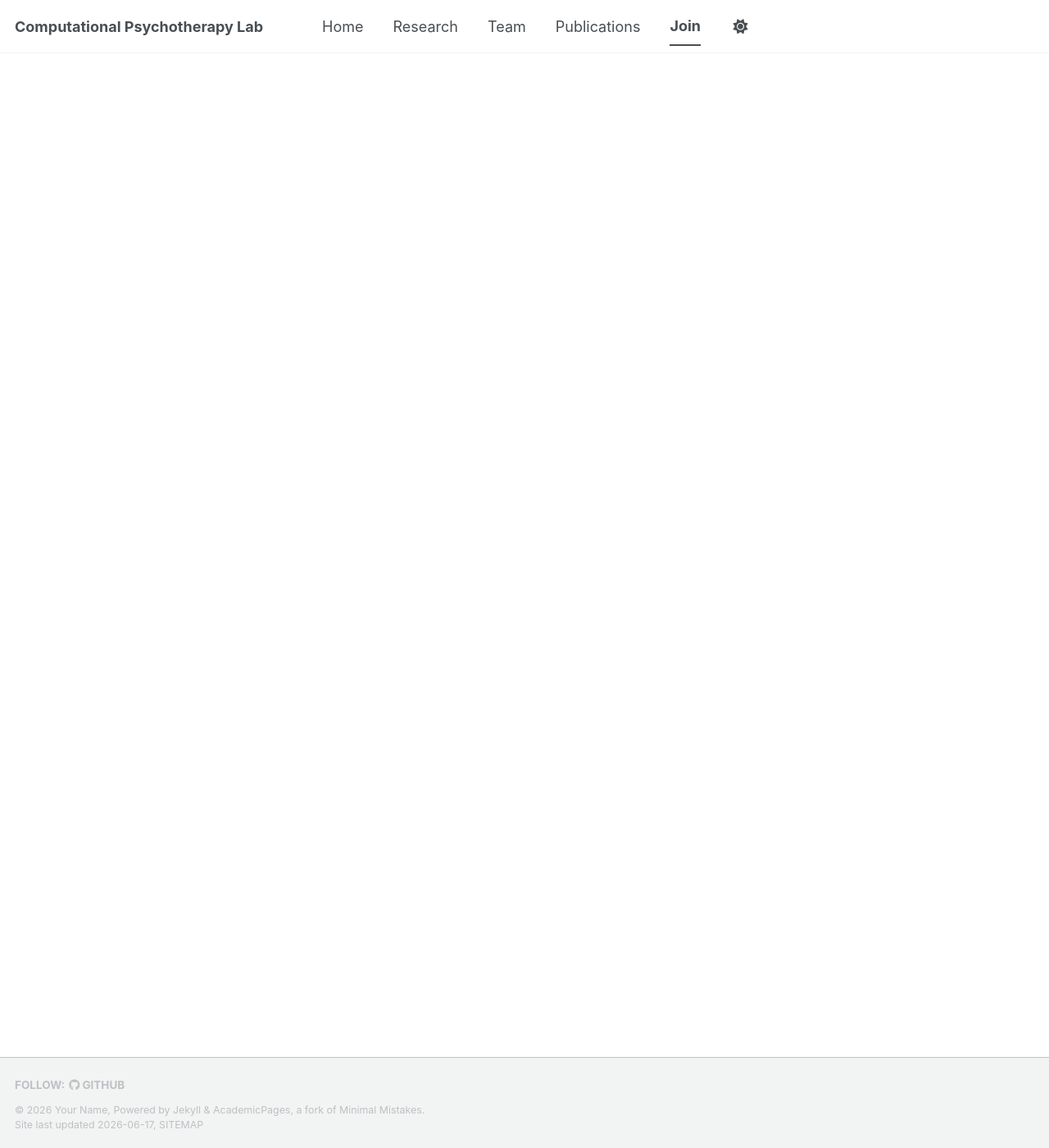
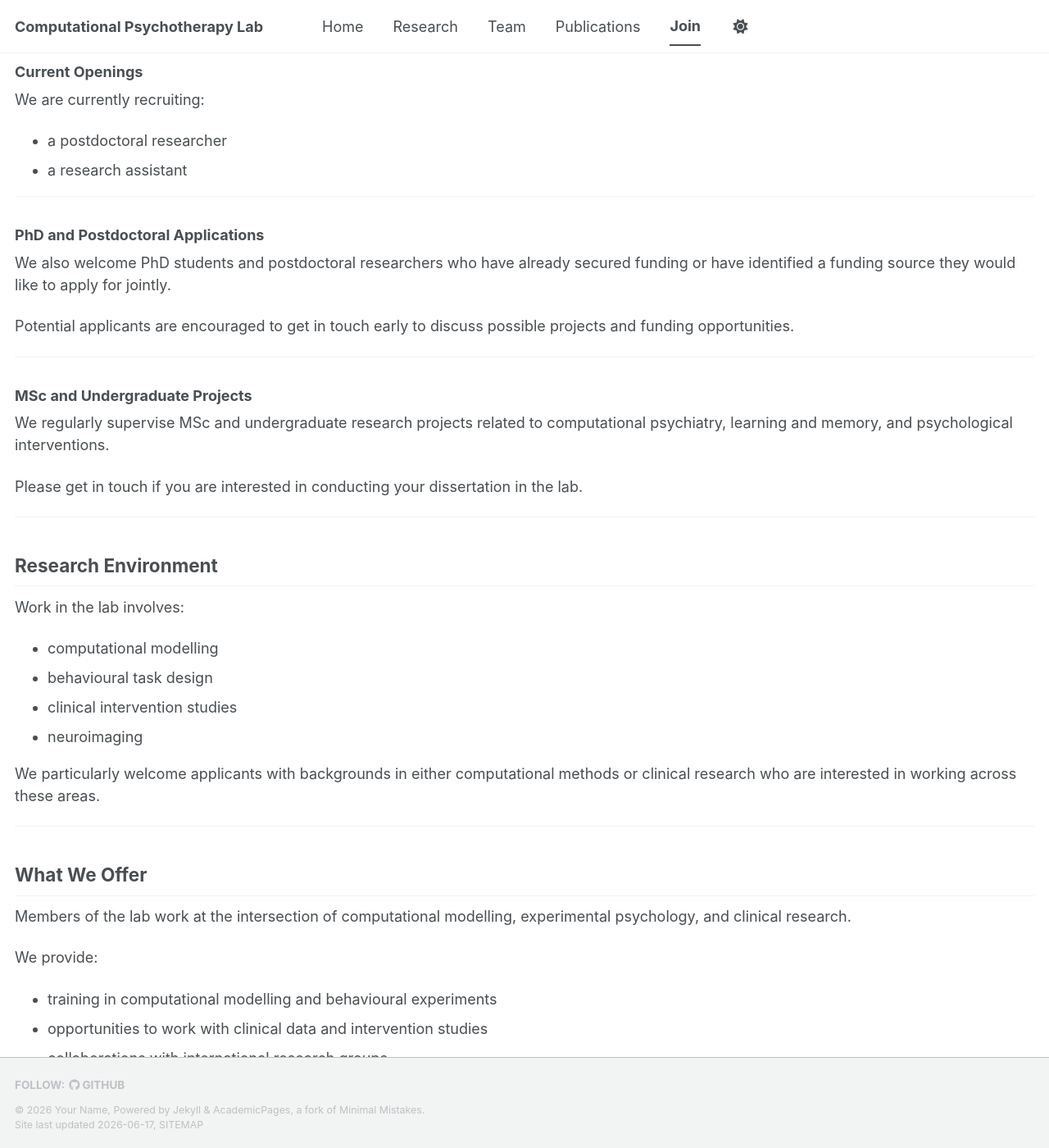
Before and after one commit to IsabelBerwian/CPT-lab, a Jekyll site: the page built from _pages/join.md, in a window 1280 px wide and 1400 px high, scrolled down 270 px. Shown: the whole window at 82% size. Built offline with Jekyll 4.4.1, drawn with Linux system fonts in a browser that asks for light colours; a script bundle is joined from its source files by our own code; library files that are not in the unit come from our copies; some of the changed text lies outside the part shown.

Commit message:
Enhance join page with lab opportunities and details
Added detailed information about joining the lab, including current openings, application processes for various research positions, and what the lab offers.

```diff
--- a/_pages/join.md
+++ b/_pages/join.md
@@ -3,7 +3,65 @@ title: "Join"
 permalink: /join/
 layout: splash
 ---
-
 # Join the Lab
 
-Information on how to join the lab will go here.
+We are interested in working with motivated students and researchers who want to contribute to understanding how psychological interventions work and how they can be improved.
+
+---
+
+## Opportunities
+
+### Current Openings
+
+We are currently recruiting:
+- a postdoctoral researcher
+- a research assistant
+
+---
+
+### PhD and Postdoctoral Applications
+
+We also welcome PhD students and postdoctoral researchers who have already secured funding or have identified a funding source they would like to apply for jointly.
+
+Potential applicants are encouraged to get in touch early to discuss possible projects and funding opportunities.
+
+---
+
+### MSc and Undergraduate Projects
+
+We regularly supervise MSc and undergraduate research projects related to computational psychiatry, learning and memory, and psychological interventions.
+
+Please get in touch if you are interested in conducting your dissertation in the lab.
+
+---
+
+## Research Environment
+
+Work in the lab involves:
+
+- computational modelling
+- behavioural task design
+- clinical intervention studies
+- neuroimaging
+
+We particularly welcome applicants with backgrounds in either computational methods or clinical research who are interested in working across these areas.
+
+---
+
+## What We Offer
+
+Members of the lab work at the intersection of computational modelling, experimental psychology, and clinical research.
+
+We provide:
+- training in computational modelling and behavioural experiments
+- opportunities to work with clinical data and intervention studies
+- collaborations with international research groups
+- a supportive and collaborative research environment
+
+---
+
+## How to Apply
+
+Please email a short description of your interests, CV, and (if applicable) transcripts to:
+
+**[your email here]**
```
